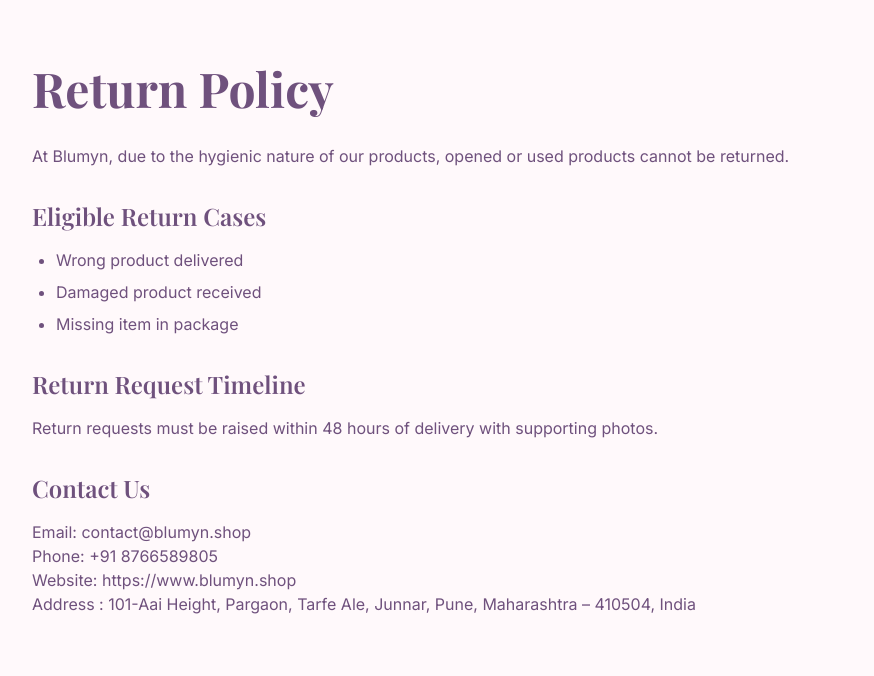
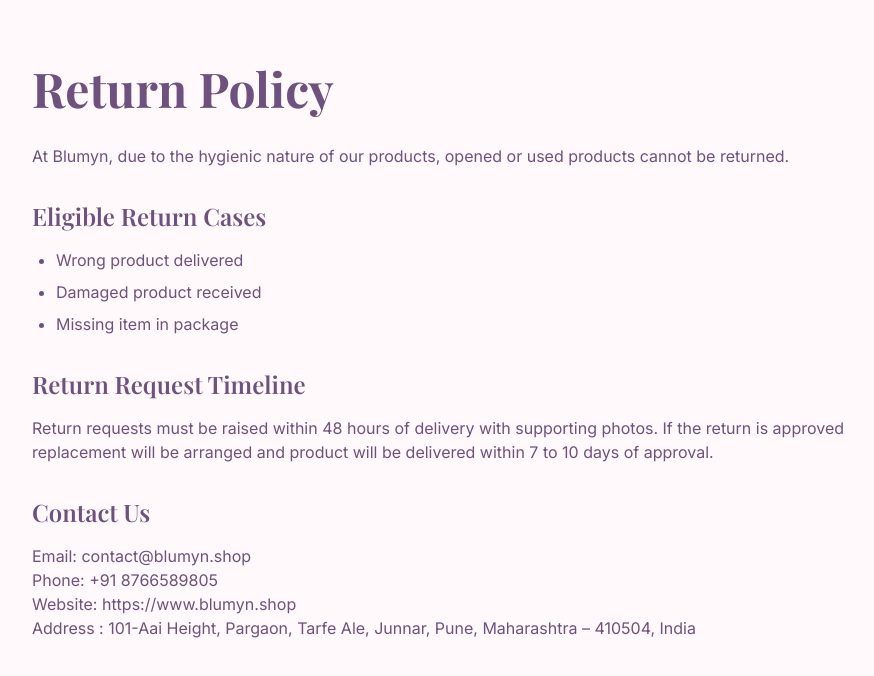
Before and after one commit to sanskardevidas/blumyn, a Next.js app: page /return-policy in a window 1280 px wide. Shown: the top 676 px of the page, without its empty margins (184-1058 px from the left). Built offline with nearby package versions, Linux system fonts and the light colour scheme; no server answers; a web font is replaced by a local one.

Commit message:
updated website

```diff
--- a/app/return-policy/page.tsx
+++ b/app/return-policy/page.tsx
@@ -25,6 +25,7 @@
       <p>
         Return requests must be raised within 48 hours of delivery with
         supporting photos.
+        If the return is approved replacement will be arranged and product will be delivered within 7 to 10 days of approval.
       </p>
 
       <h2 className="text-2xl font-semibold mt-8 mb-4">
```
